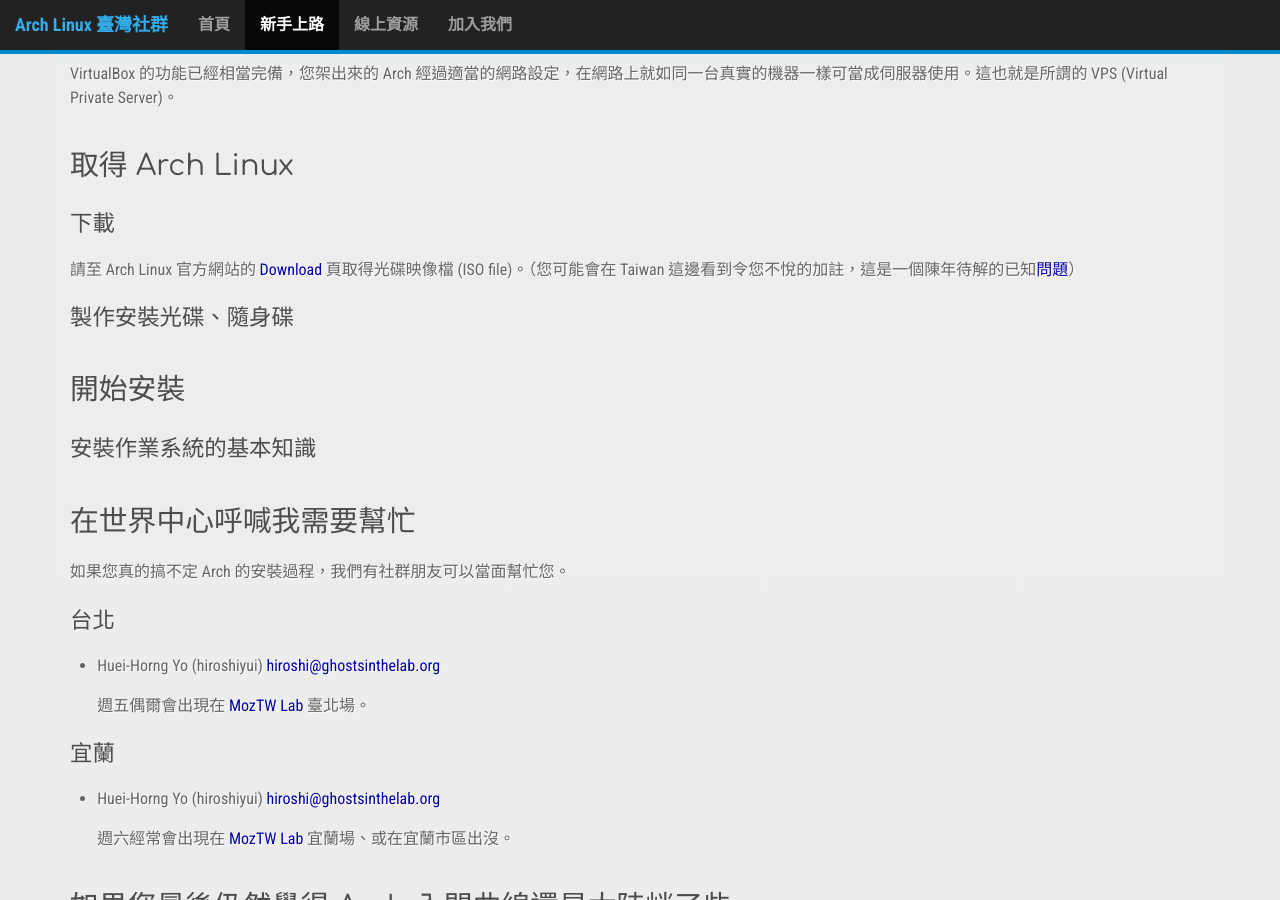
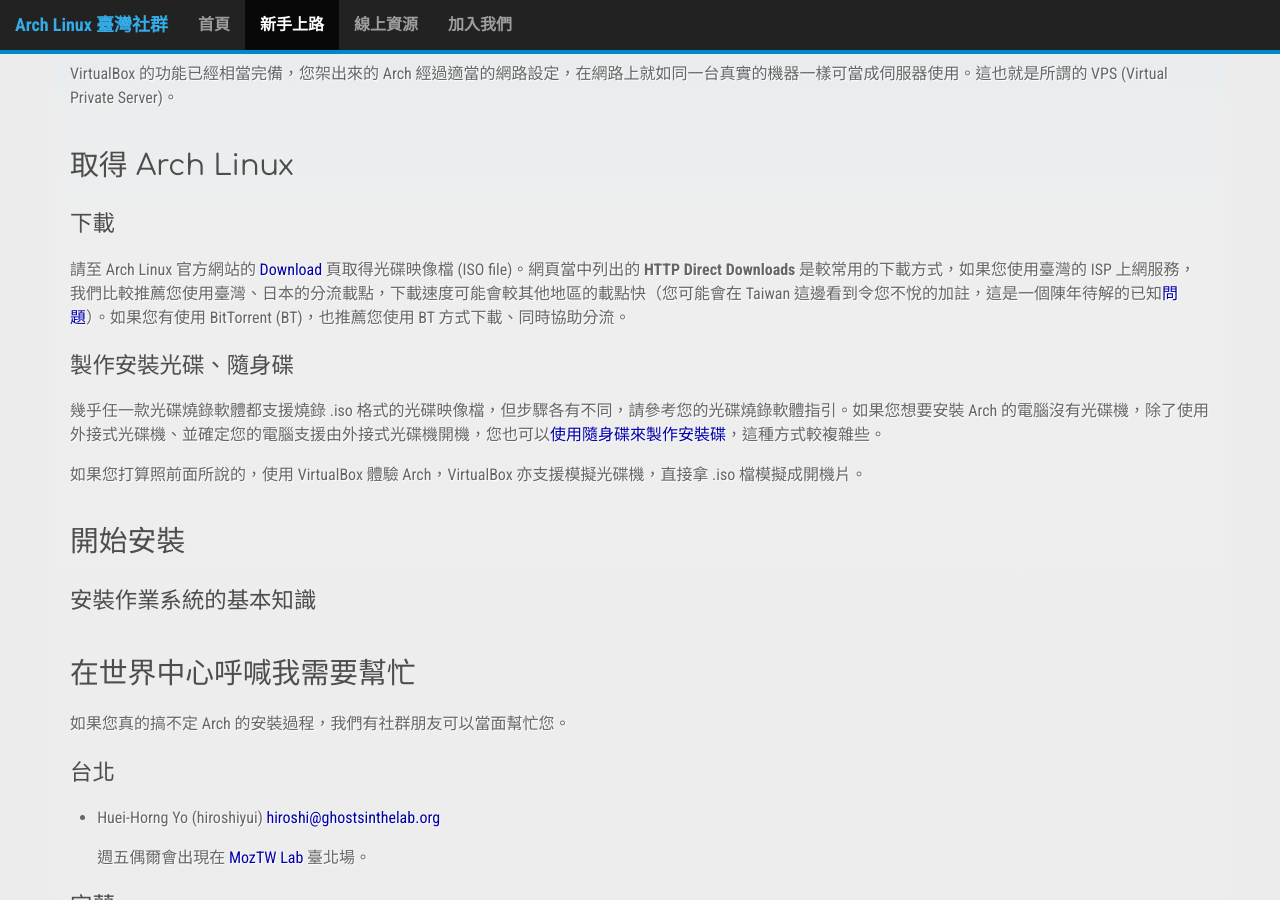
Before and after one commit to linux-taiwan/arch.linux.org.tw, a Jekyll site: the page built from getting-started/index.md, in a window 1280 px wide and 900 px high, scrolled down 642 px. Built offline with Jekyll 4.4.1, drawn with Linux system fonts in a browser that asks for light colours; nearby versions of some CDN libraries; Markdown is read by kramdown in place of the engine named in the settings.

Commit message:
Update getting started page.
Signed-off-by: Huei-Horng Yo <hiroshiyui@gmail.com>

```diff
--- a/getting-started/index.md
+++ b/getting-started/index.md
@@ -27,9 +27,13 @@
 # 取得 Arch Linux
 ## 下載
 
-請至 Arch Linux 官方網站的 [Download](https://www.archlinux.org/download/) 頁取得光碟映像檔 (ISO file)。（您可能會在 Taiwan 這邊看到令您不悅的加註，這是一個陳年待解的已知[問題](https://bugs.archlinux.org/task/30444)）
+請至 Arch Linux 官方網站的 [Download](https://www.archlinux.org/download/) 頁取得光碟映像檔 (ISO file)。網頁當中列出的 **HTTP Direct Downloads** 是較常用的下載方式，如果您使用臺灣的 ISP 上網服務，我們比較推薦您使用臺灣、日本的分流載點，下載速度可能會較其他地區的載點快（您可能會在 Taiwan 這邊看到令您不悅的加註，這是一個陳年待解的已知[問題](https://bugs.archlinux.org/task/30444)）。如果您有使用 BitTorrent (BT)，也推薦您使用 BT 方式下載、同時協助分流。
 
 ## 製作安裝光碟、隨身碟
+
+幾乎任一款光碟燒錄軟體都支援燒錄 .iso 格式的光碟映像檔，但步驟各有不同，請參考您的光碟燒錄軟體指引。如果您想要安裝 Arch 的電腦沒有光碟機，除了使用外接式光碟機、並確定您的電腦支援由外接式光碟機開機，您也可以[使用隨身碟來製作安裝碟](https://wiki.archlinux.org/index.php/USB_Installation_Media_%28%E6%AD%A3%E9%AB%94%E4%B8%AD%E6%96%87%29)，這種方式較複雜些。
+
+如果您打算照前面所說的，使用 VirtualBox 體驗 Arch，VirtualBox 亦支援模擬光碟機，直接拿 .iso 檔模擬成開機片。
 
 # 開始安裝
 ## 安裝作業系統的基本知識
--- a/index.html
+++ b/index.html
@@ -3,7 +3,6 @@
 title: Arch Linux 臺灣社群 / Arch Linux Taiwan Community
 itemid: home
 ---
-
 <div id="home">
   <h1><img class="logo img-responsive" src="{{ site.url }}/images/logo.png" alt="Arch Linux"/></h1>
   <h2 class="slogan">輕量、簡潔、漸進式升級、活躍的社群</h2>
```
